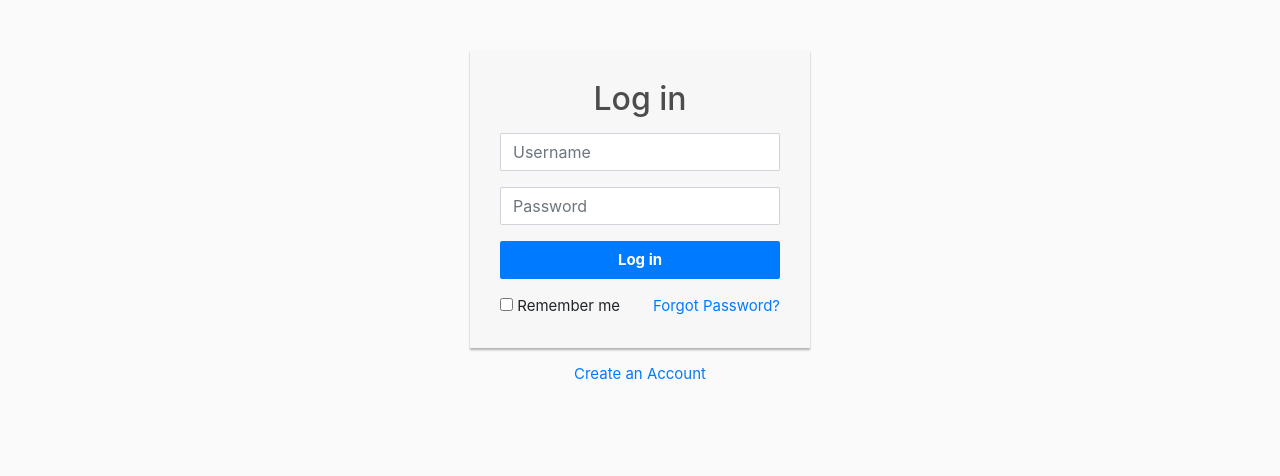
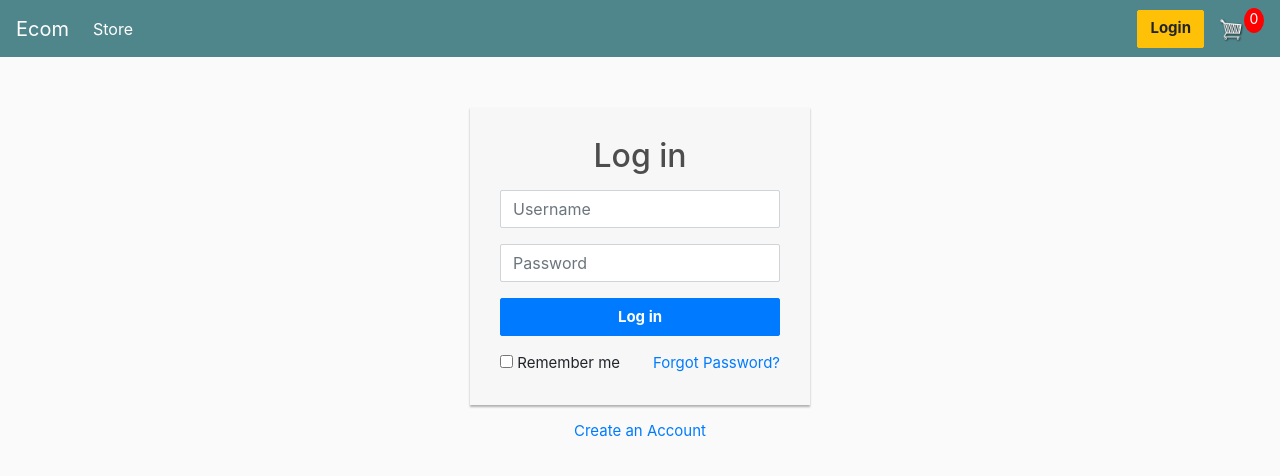
Before and after one commit to vladtf/django-ecommerce, a Django app: page /login/ in a window 1280 px wide. Shown: the top 476 px of the page. Run offline with Django 3.2, Linux system fonts and the light colour scheme; some libraries are stand-ins or nearby versions.

Commit message:
Authentication method

```diff
--- /dev/null
+++ b/static/css/login.css
@@ -0,0 +1,26 @@
+.login-form {
+    width: 340px;
+    margin: 50px auto;
+    font-size: 15px;
+}
+
+.login-form form {
+    margin-bottom: 15px;
+    background: #f7f7f7;
+    box-shadow: 0px 2px 2px rgba(0, 0, 0, 0.3);
+    padding: 30px;
+}
+
+.login-form h2 {
+    margin: 0 0 15px;
+}
+
+.form-control, .btn {
+    min-height: 38px;
+    border-radius: 2px;
+}
+
+.btn {
+    font-size: 15px;
+    font-weight: bold;
+}
--- a/store/templates/store/login.html
+++ b/store/templates/store/login.html
@@ -1,61 +1,20 @@
-<!DOCTYPE html>
+{% extends 'store/main.html' %}
 {% load static %}
-<html lang="en">
-<head>
-    <meta charset="UTF-8">
-    <title>Ecom</title>
 
-    <!-- CSS only -->
-    <link rel="stylesheet" href="https://stackpath.bootstrapcdn.com/bootstrap/4.5.0/css/bootstrap.min.css"
-          integrity="sha384-9aIt2nRpC12Uk9gS9baDl411NQApFmC26EwAOH8WgZl5MYYxFfc+NcPb1dKGj7Sk" crossorigin="anonymous">
-    <link rel="stylesheet" href="{% static 'css/main.css' %}">
-
-    <meta name="viewport" content="width=device-width, initial-scale=1, maximum-scale=1, minimum-scale=1"/>
-
-    <style>
-
-        .login-form {
-            width: 340px;
-            margin: 50px auto;
-            font-size: 15px;
-        }
-
-        .login-form form {
-            margin-bottom: 15px;
-            background: #f7f7f7;
-            box-shadow: 0px 2px 2px rgba(0, 0, 0, 0.3);
-            padding: 30px;
-        }
-
-        .login-form h2 {
-            margin: 0 0 15px;
-        }
-
-        .form-control, .btn {
-            min-height: 38px;
-            border-radius: 2px;
-        }
-
-        .btn {
-            font-size: 15px;
-            font-weight: bold;
-        }
-    </style>
-</head>
-
-<body>
-
+{% block content %}
+    <link rel="stylesheet" href="{% static 'css/login.css' %}">
     <div class="login-form">
-    <form action="" method="post">
+        <form action="" method="post" id="login-form">
+            {% csrf_token %}
             <h2 class="text-center">Log in</h2>
             <div class="form-group">
-            <input type="text" class="form-control" placeholder="Username" required="required">
+                <input required type="text" class="form-control" placeholder="Username" name="username">
             </div>
             <div class="form-group">
-            <input type="password" class="form-control" placeholder="Password" required="required">
+                <input required type="password" class="form-control" placeholder="Password" name="password" autocomplete="on">
             </div>
             <div class="form-group">
-            <button type="submit" class="btn btn-primary btn-block">Log in</button>
+                <button class="btn btn-primary btn-block" id="login-button">Log in</button>
             </div>
             <div class="clearfix">
                 <label class="float-left form-check-label"><input type="checkbox"> Remember me</label>
@@ -64,18 +23,38 @@
         </form>
         <p class="text-center"><a href="#">Create an Account</a></p>
     </div>
-<!-- JS, Popper.js, and jQuery -->
-<script src="https://code.jquery.com/jquery-3.5.1.slim.min.js"
-        integrity="sha384-DfXdz2htPH0lsSSs5nCTpuj/zy4C+OGpamoFVy38MVBnE+IbbVYUew+OrCXaRkfj"
-        crossorigin="anonymous"></script>
-<script src="https://cdn.jsdelivr.net/npm/popper.js@1.16.0/dist/umd/popper.min.js"
-        integrity="sha384-Q6E9RHvbIyZFJoft+2mJbHaEWldlvI9IOYy5n3zV9zzTtmI3UksdQRVvoxMfooAo"
-        crossorigin="anonymous"></script>
-<script src="https://stackpath.bootstrapcdn.com/bootstrap/4.5.0/js/bootstrap.min.js"
-        integrity="sha384-OgVRvuATP1z7JjHLkuOU7Xw704+h835Lr+6QL9UvYjZE3Ipu6Tp75j7Bh/kR0JKI"
-        crossorigin="anonymous"></script>
 
-<script src="{% static 'js/cart.js' %}" type="text/javascript"></script>
+    <script type="text/javascript">
+        var form = document.getElementById('login-form')
 
-</body>
-</html>
+        form.addEventListener("submit", function (e) {
+            e.preventDefault()
+            console.log('Submit login data ...')
+        })
+
+        document.getElementById('login-button').addEventListener('click', function (e) {
+            var username = form.username.value
+            var password = form.password.value
+
+            var url = '/login/'
+
+            fetch(url, {
+                method: 'POST',
+                headers: {
+                    'Content-Type': 'application/json',
+                    'X-CSRFToken': csrftoken
+                },
+                body: JSON.stringify({'username': username, 'password': password})
+            })
+                .then((response) => response.json())
+                .then((data) => {
+                    console.log(data);
+                    alert(data);
+
+                    if (data === 'Login success') {
+                        window.location.href = "{% url 'store' %}"
+                    }
+                })
+        })
+    </script>
+{% endblock content %}
--- a/store/templates/store/main.html
+++ b/store/templates/store/main.html
@@ -3,8 +3,9 @@
 <html lang="en">
 <head>
     <meta charset="UTF-8">
-    <title>Ecom</title>
+    <title>E-commerce</title>
 
+    <link rel="shortcut icon" type="image/png" href="{% static 'favicon.ico' %}"/>
     <!-- CSS only -->
     <link rel="stylesheet" href="https://stackpath.bootstrapcdn.com/bootstrap/4.5.0/css/bootstrap.min.css"
           integrity="sha384-9aIt2nRpC12Uk9gS9baDl411NQApFmC26EwAOH8WgZl5MYYxFfc+NcPb1dKGj7Sk" crossorigin="anonymous">
--- a/store/templates/store/navbar.html
+++ b/store/templates/store/navbar.html
@@ -14,7 +14,7 @@
         </ul>
 
         <div class="form-inline my-2 my-lg-0">
-            <a href="#" class="btn btn-warning">Login</a>
+            <a href="{% url 'login' %}" class="btn btn-warning">Login</a>
 
             <a href="{% url 'cart' %}">
                 <img id="cart-icon" src="{% static 'images/cart.png' %}">
--- a/store/views.py
+++ b/store/views.py
@@ -34,22 +34,22 @@ def product(request, id):
 
 
 def login_view(request):
-    context = {}
+    context = cartData(request)
+
+    if request.method == 'POST':
+        data = json.loads(request.body)
+        username = data["username"]
+        password = data["password"]
+
+        user = authenticate(request, username=username, password=password)
+
+        if user is not None:
+            login(request, user)
+            return JsonResponse('Login success', safe=False)
+        else:
+            return JsonResponse('Failed to login!', safe=False)
+
     return render(request, 'store/login.html', context)
-
-
-def auth(request):
-    username = request.body['username']
-    password = request.body['password']
-
-    user = authenticate(request, username=username, password=password)
-
-    if user is not None:
-        login(request, user)
-        return redirect('store')
-    else:
-        messages.error('Failed to login!')
-        return redirect('login')
 
 
 def update_item(request):
```
Also changed, not shown: static/favicon.ico (added). Lines whose indentation alone changed are shown as unchanged.
